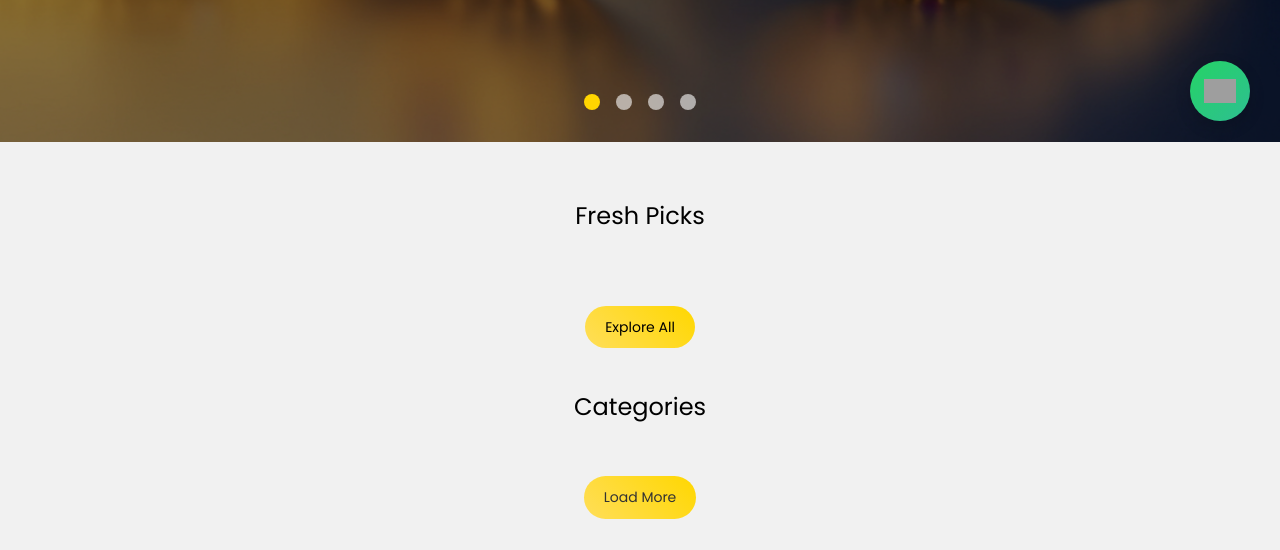
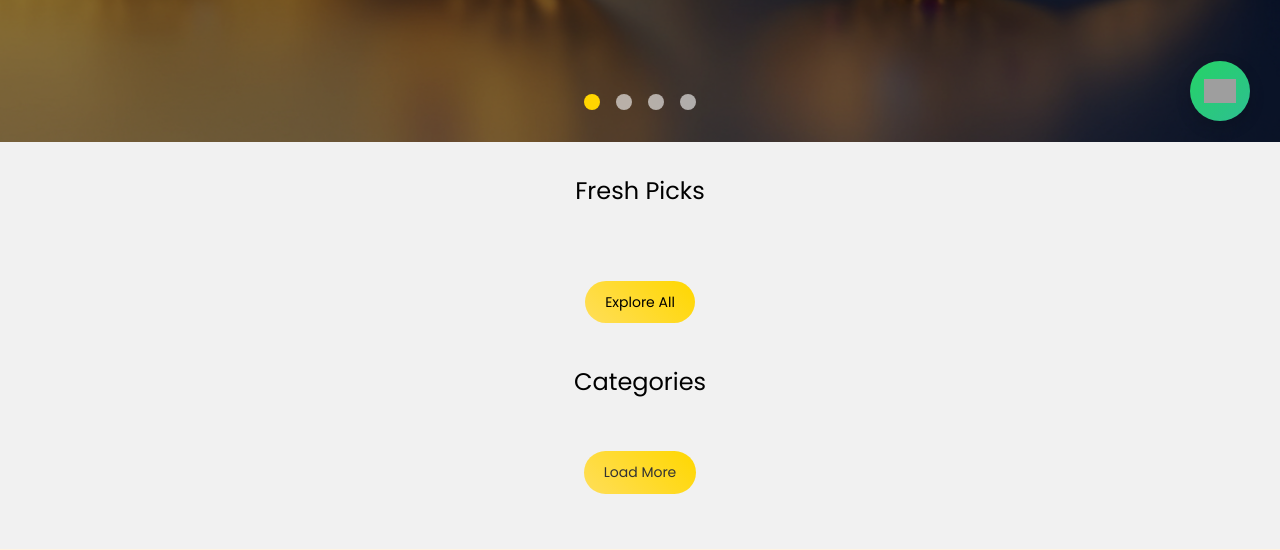
Before and after one commit to abdullahinto/ShopKhana, a Flask app: page / in a window 1280 px wide. Shown: the part 649-1199 px from the top of the page. Run offline with Flask 3, Linux system fonts and the light colour scheme; data that the repository does not hold is empty; some libraries are stand-ins or nearby versions; some web fonts are replaced; grey boxes are pictures that could not be loaded.

Commit message:
fixed margin-top for flash section

```diff
--- a/static/css/flash.css
+++ b/static/css/flash.css
@@ -10,7 +10,7 @@
   padding: 5px;
   /* background-color: #fdfbf6; */
   box-sizing: border-box;
-  margin-top: 50px;
+  margin-top: 25px;
 }
 
 .flash-sale-header {
```
